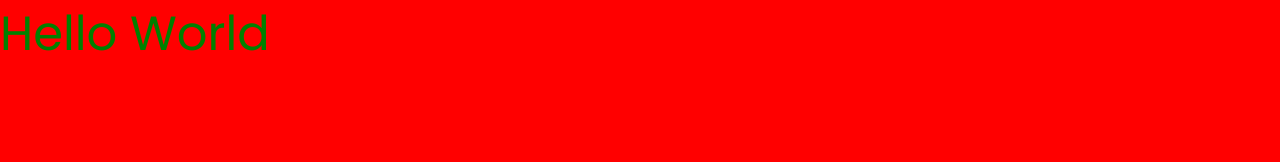
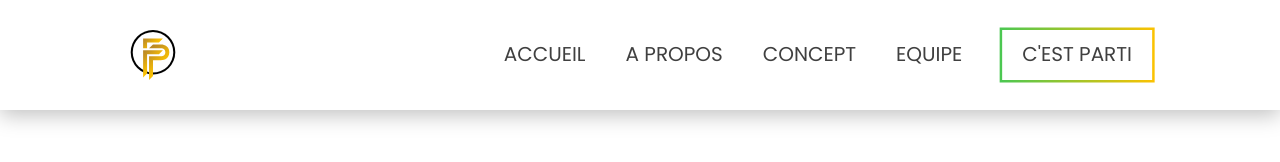
Before and after one commit to daniel-g-p/fit-project-toulouse, a website: page public/index.html in a window 1280 px wide. Drawn offline with Linux system fonts and the light colour scheme.

Commit message:
add header navigation

```diff
--- a/public/index.html
+++ b/public/index.html
@@ -6,12 +6,23 @@
     <meta http-equiv="X-UA-Compatible" content="IE=edge">
     <meta name="viewport" content="width=device-width, initial-scale=1.0">
     <title>Fit Project Toulouse</title>
-    <base href="/">
     <link rel="stylesheet" href="styles/main.css">
 </head>
 
 <body>
-    <h1>Hello World</h1>
+    <header class="header">
+        <a href="index.html" class="header__logo">
+            <img src="./assets/logo.svg" alt="Fit Project Toulouse Logo">
+        </a>
+        <nav class="header__nav">
+            <a href="index.html" class="header__link nav-link">Accueil</a>
+            <a href="about.html" class="header__link nav-link">A propos</a>
+            <a href="concept.html" class="header__link nav-link">Concept</a>
+            <a href="partners.html" class="header__link nav-link">Equipe</a>
+            <a href="get_started.html" class="header__button button button--color">C'est
+                parti</a>
+        </nav>
+    </header>
 </body>
 
 </html>
--- a/src/1-abstracts/_variables.scss
+++ b/src/1-abstracts/_variables.scss
@@ -0,0 +1,12 @@
+// COLORS
+$color-gold-1: #FCC201;
+$color-gold-2: #EEB609;
+$color-gold-3: #DBA514;
+$color-gold-4: #C69320;
+$color-gold-5: #B78628;
+$color-green: #4AC752;
+$color-white: #FFFFFF;
+$color-light-grey-1: #F7F7F7;
+$color-light-grey-2: #E5E5E5;
+$color-dark-grey: #404040;
+$color-shadow: rgba(#000000, 0.25);
--- a/src/2-base/_reset.scss
+++ b/src/2-base/_reset.scss
@@ -1,3 +1,4 @@
+@use "../1-abstracts/" as *;
 *,
 *::before,
 *::after {
@@ -7,13 +8,10 @@
 }
 
 html {
-    font: 400 150%/1.5 "Poppins", sans-serif;
+    font: 400 125%/1.5 "Poppins", sans-serif;
+    color: $color-dark-grey;
 }
 
 body {
     box-sizing: border-box;
 }
-
-h1 {
-    color: red;
-}
--- a/src/2-base/_typography.scss
+++ b/src/2-base/_typography.scss
@@ -1,13 +1,50 @@
+@use "../1-abstracts/" as *;
 @font-face {
     font-family: 'Poppins';
     src: url('./fonts/poppins_bold.woff2') format('woff2'), url('./fonts/poppins_bold.woff') format('woff');
-    font-weight: normal;
+    font-weight: bold;
     font-style: normal;
 }
 
 @font-face {
     font-family: 'Poppins';
     src: url('./fonts/poppins_regular.woff2') format('woff2'), url('./fonts/poppins_regular.woff') format('woff');
-    font-weight: bold;
+    font-weight: normal;
     font-style: normal;
 }
+
+.nav-link {
+    &:link,
+    &:visited {
+        position: relative;
+        font-weight: normal;
+        text-decoration: none;
+        text-transform: uppercase;
+        line-height: 1;
+        color: currentColor;
+        &::after {
+            position: absolute;
+            bottom: -0.125em;
+            left: 50%;
+            content: "";
+            display: block;
+            width: 0;
+            height: 0.125em;
+            background-image: linear-gradient(to right, $color-green, $color-gold-1);
+            opacity: 0;
+            transition: all 0.25s ease;
+        }
+    }
+    &:hover,
+    &:focus {
+        &::after {
+            left: 0%;
+            width: 100%;
+            opacity: 1;
+        }
+    }
+}
+
+.list {
+    list-style: none;
+}
--- a/src/3-layout/_header.scss
+++ b/src/3-layout/_header.scss
@@ -0,0 +1,27 @@
+@use "../1-abstracts/" as *;
+.header {
+    display: flex;
+    justify-content: space-between;
+    align-items: stretch;
+    padding: 1.5rem 10%;
+    box-shadow: 0 0.25rem 1rem $color-shadow;
+    &__logo {
+        height: 2.5rem;
+        width: 2.5rem;
+        transition: transform 0.25s ease;
+        img {
+            height: 100%;
+            width: 100%;
+        }
+        &:hover {
+            transform: translateY(-0.25rem);
+        }
+    }
+    &__nav {
+        display: flex;
+        align-items: center;
+    }
+    &__link {
+        margin-right: 2rem;
+    }
+}
--- /dev/null
+++ b/src/4-components/_buttons.scss
@@ -0,0 +1,45 @@
+@use "../1-abstracts/" as *;
+.button {
+    &--color {
+        &:link,
+        &:visited {
+            position: relative;
+            z-index: 1;
+            text-decoration: none;
+            text-transform: uppercase;
+            padding: 0.5em 1em;
+            color: currentColor;
+            transition: color 0.25s ease, transform 0.25s ease;
+            &::before,
+            &::after {
+                content: "";
+                position: absolute;
+                display: block;
+                left: 50%;
+                top: 50%;
+                transform: translate(-50%, -50%);
+            }
+            &::before {
+                z-index: -1;
+                width: 100%;
+                height: 100%;
+                background-color: $color-white;
+                transition: opacity 0.25s ease;
+            }
+            &::after {
+                z-index: -2;
+                width: calc(100% + 0.25em);
+                height: calc(100% + 0.25em);
+                background-image: linear-gradient(to right, $color-green, $color-gold-1);
+            }
+        }
+        &:hover,
+        &:focus {
+            color: $color-white;
+            transform: translateY(-0.25em);
+            &::before {
+                opacity: 0;
+            }
+        }
+    }
+}
--- a/src/main.scss
+++ b/src/main.scss
@@ -4,6 +4,7 @@
 @use "./3-layout/header";
 @use "./3-layout/footer";
 @use "./3-layout/grid";
+@use "./4-components/buttons";
 @use "./5-pages/home";
 @use "./5-pages/about";
 @use "./5-pages/concept";
```
Also changed, not shown: public/assets/logo.svg (added), public/styles/main.css, 1 other file.
